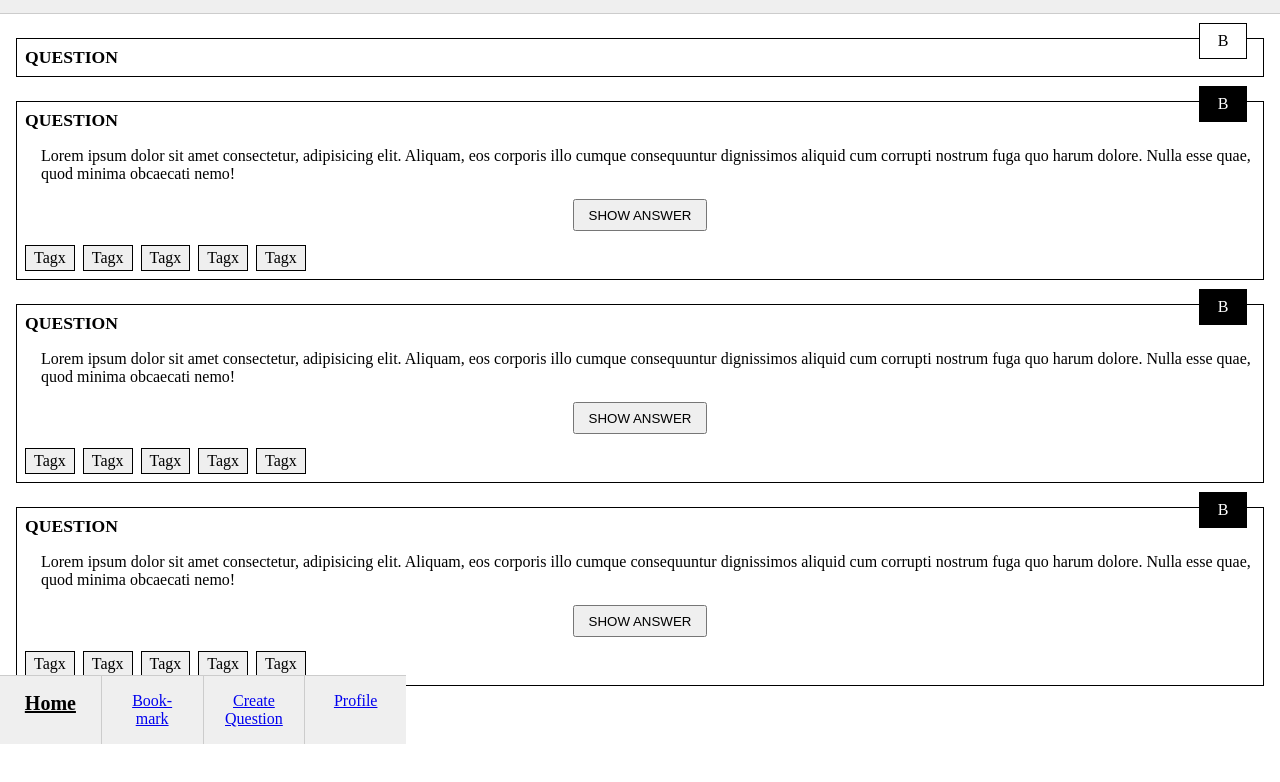
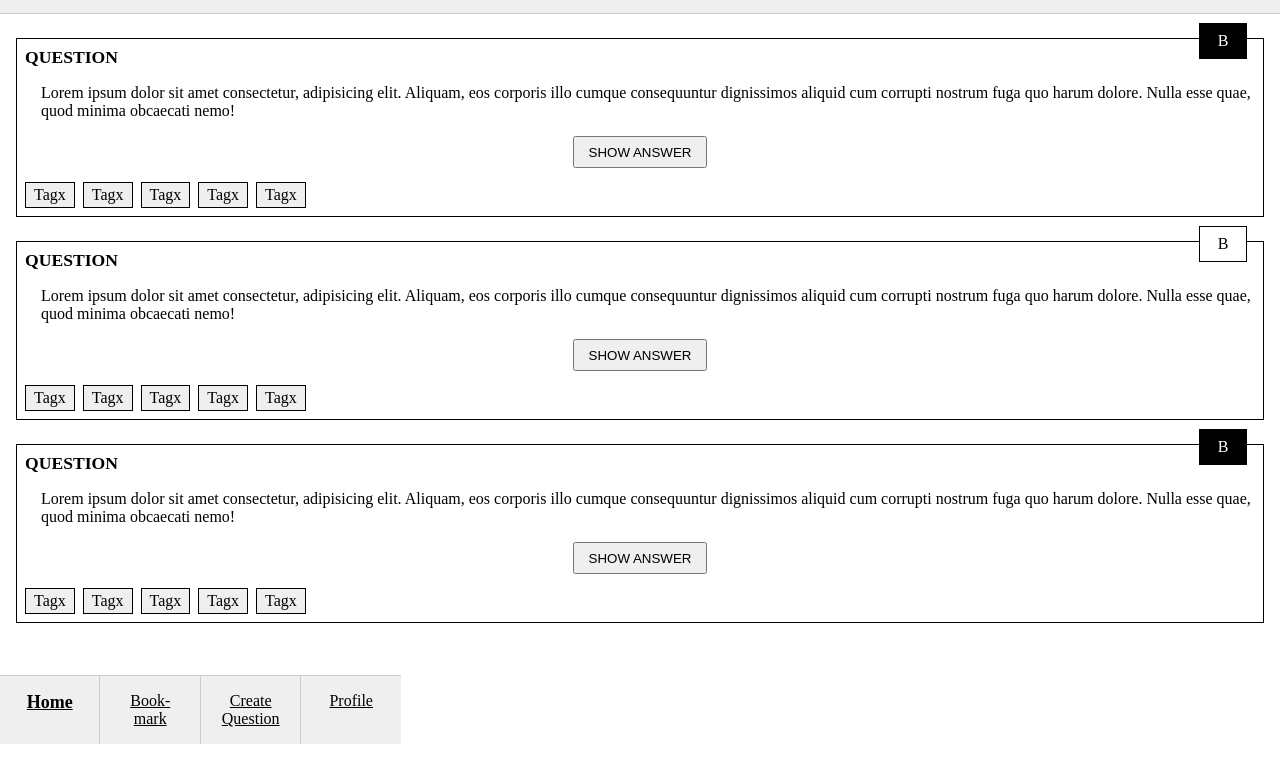
Before and after one commit to mariereese/quiz-app, a website built with Parcel: page index.html in a window 1280 px wide. Shown: the part 56-838 px from the top of the page. After the commit the page ends 800 px from the top, so only its background shows below. Built offline with nearby package versions, Linux system fonts and the light colour scheme.

Commit message:
html Formatierung und nav bar Anpassung

```diff
--- a/css/components/create.css
+++ b/css/components/create.css
@@ -2,11 +2,6 @@ form {
   display: flex;
   flex-direction: column;
   align-items: center;
-  justify-content: space-evenly;
-  margin: 0 auto;
-}
-.create-form {
-  padding: 1em;
 }
 
 label {
--- a/css/components/footer.css
+++ b/css/components/footer.css
@@ -25,8 +25,13 @@ footer li:last-child {
   border-right: none;
 }
 
+nav a:link,
+nav a:visited {
+    color: black;
+}
+
 .active {
   color: black;
   font-weight: bold;
-  font-size: 20px;
+  font-size: 18px;
 }
--- a/index.html
+++ b/index.html
@@ -13,15 +13,7 @@
         <main>
             <ul class="question-card-list">
                 <li class="question-card">
-          <div class="question-card__bookmark">B</div>
-          <h2 class="question-card__headline">Question</h2>
-        </li>
-        <li class="question-card">
-          <div
-            class="question-card__bookmark question-card__bookmark--selected"
-          >
-            B
-          </div>
+                    <div class="question-card__bookmark question-card__bookmark--selected">B</div>
                     <h2 class="question-card__headline">Question</h2>
                     <p class="question-card__text">
                         Lorem ipsum dolor sit amet consectetur, adipisicing elit. Aliquam,
@@ -40,11 +32,7 @@
                 </li>
 
                 <li class="question-card">
-          <div
-            class="question-card__bookmark question-card__bookmark--selected"
-          >
-            B
-          </div>
+                    <div class="question-card__bookmark question-card__bookmark">B</div>
                     <h2 class="question-card__headline">Question</h2>
                     <p class="question-card__text">
                         Lorem ipsum dolor sit amet consectetur, adipisicing elit. Aliquam,
@@ -63,11 +51,7 @@
                 </li>
 
                 <li class="question-card">
-          <div
-            class="question-card__bookmark question-card__bookmark--selected"
-          >
-            B
-          </div>
+                    <div class="question-card__bookmark question-card__bookmark--selected">B</div>
                     <h2 class="question-card__headline">Question</h2>
                     <p class="question-card__text">
                         Lorem ipsum dolor sit amet consectetur, adipisicing elit. Aliquam,
@@ -84,8 +68,10 @@
                         <li class="question-card__tag">Tagx</li>
                     </ul>
                 </li>
+
             </ul>
         </main>
+
         <footer>
         <nav>
             <ul>
```
Also changed, not shown: bookmarks.html (+5 -15 lines), create.html (+1 -1 lines). Lines whose indentation alone changed are shown as unchanged.
